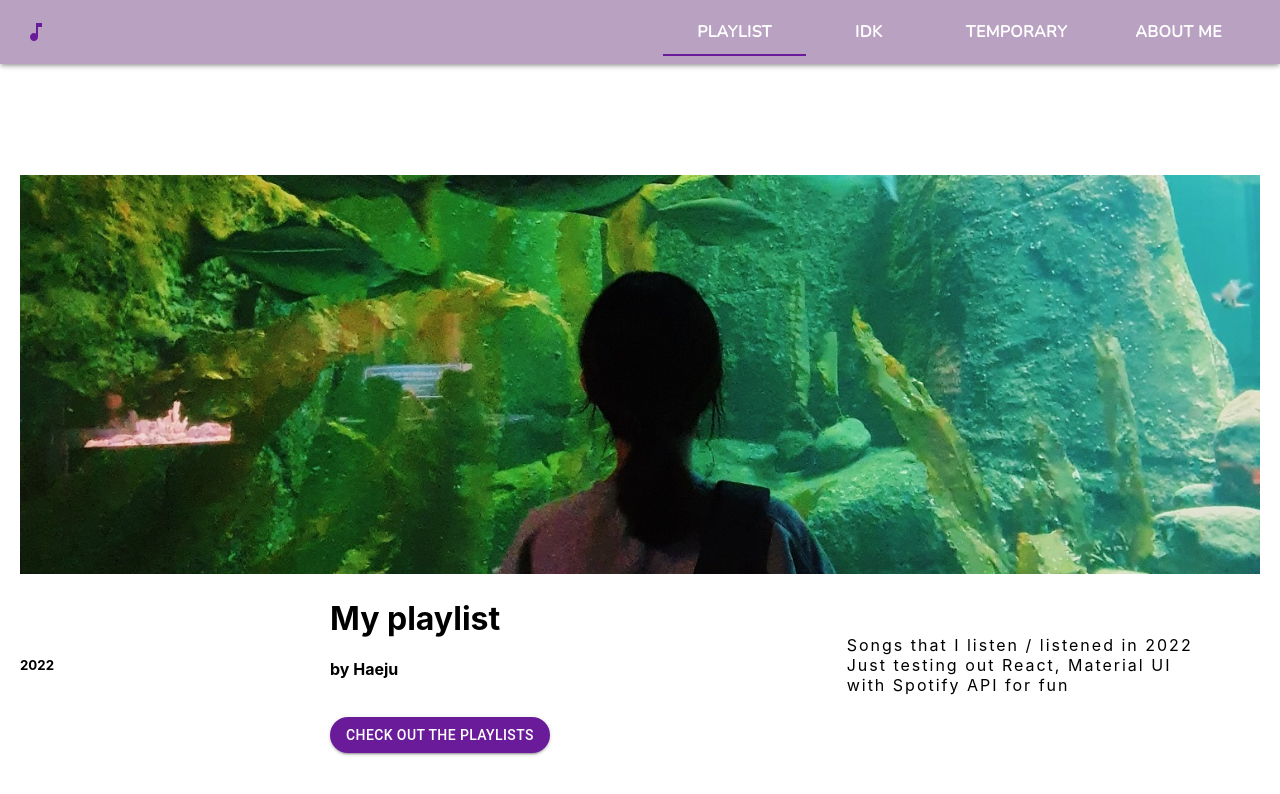
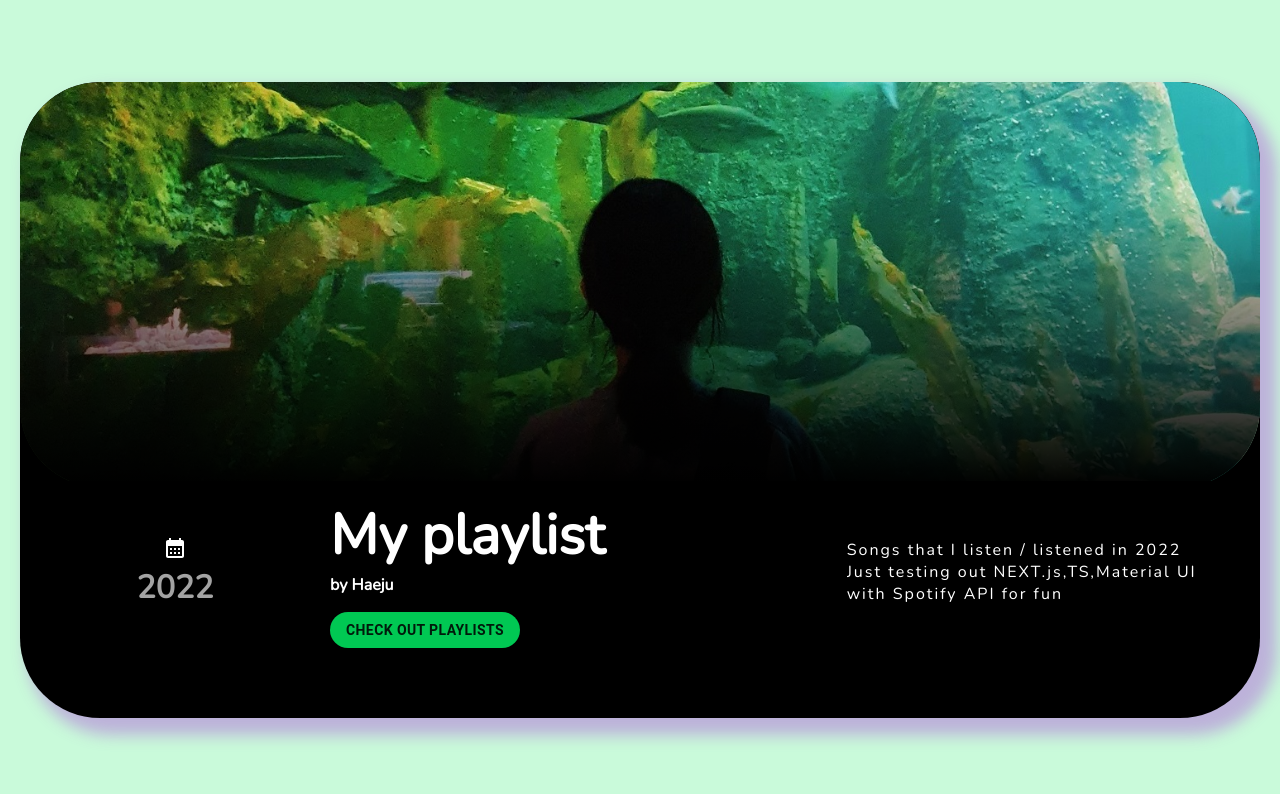
Before and after one commit to kaulfield23/My-playlist-next-ts, a Next.js app: page / in a window 1280 px wide. Shown: the top 794 px of the page. Built offline with nearby package versions, Linux system fonts and the light colour scheme.

Commit message:
added drawer and sass

```diff
--- /dev/null
+++ b/component/Drawer.tsx
@@ -0,0 +1,82 @@
+import React, { useState } from "react";
+import {
+  Drawer,
+  IconButton,
+  List,
+  ListItemButton,
+  ListItemIcon,
+  ListItemText,
+  Divider,
+} from "@mui/material";
+import Link from "next/link";
+import MenuIcon from "@mui/icons-material/Menu";
+
+const menus = [
+  { name: "PLAYLIST", path: "/playlist" },
+  { name: "IDK", path: "/idk" },
+  { name: "TEMPORARY", path: "/temporary" },
+];
+
+const DrawerMUI = () => {
+  const [openDrawer, setOpenDrawer] = useState(false);
+  return (
+    <>
+      <Drawer
+        open={openDrawer}
+        onClose={() => setOpenDrawer(false)}
+        anchor={"right"}
+      >
+        <List>
+          {menus.map((menu, index) => {
+            return (
+              <ListItemButton onClick={() => setOpenDrawer(false)} key={index}>
+                <ListItemIcon>
+                  <Link href={menu.path} passHref>
+                    <ListItemText
+                      primaryTypographyProps={{
+                        color: "purple",
+                        fontWeight: "bold",
+                        fontFamily: "Nunito",
+                        variant: "body2",
+                        padding: "13px",
+                      }}
+                    >
+                      {menu.name}
+                    </ListItemText>
+                  </Link>
+                </ListItemIcon>
+              </ListItemButton>
+            );
+          })}
+          <Divider />
+          <ListItemButton
+            onClick={() => setOpenDrawer(false)}
+            key={Math.random()}
+          >
+            <Link href="/aboutme" passHref>
+              <ListItemText
+                primaryTypographyProps={{
+                  color: "#3a4172",
+                  fontWeight: "bold",
+                  fontFamily: "Nunito",
+                  variant: "body2",
+                  padding: "13px",
+                }}
+              >
+                ABOUT ME
+              </ListItemText>
+            </Link>
+          </ListItemButton>
+        </List>
+      </Drawer>
+      <IconButton
+        sx={{ color: "white", marginLeft: "auto" }}
+        onClick={() => setOpenDrawer(!openDrawer)}
+      >
+        <MenuIcon />
+      </IconButton>
+    </>
+  );
+};
+
+export default DrawerMUI;
--- a/component/Navbar.tsx
+++ b/component/Navbar.tsx
@@ -1,4 +1,4 @@
-import React, { useState } from "react";
+import React, { useEffect, useState } from "react";
 import { styled } from "@mui/material/styles";
 import {
   AppBar,
@@ -12,6 +12,8 @@ import {
 import Link from "next/link";
 import { Box } from "@mui/system";
 import MusicNoteIcon from "@mui/icons-material/MusicNote";
+import Drawer from "./Drawer";
+import { useRouter } from "next/router";
 
 const CustomTab = styled(Tab, {
   shouldForwardProp: (props) => props !== "sx",
@@ -31,17 +33,25 @@ const CustomTab = styled(Tab, {
   },
 }));
 
-const menus = [
-  { name: "Playlist", path: "/playlist" },
-  { name: "IDK", path: "/idk" },
-  { name: "Temporary", path: "/temporary" },
-  { name: "About me", path: "/aboutme" },
-];
-
 const Navbar = () => {
-  const [value, setValue] = useState(0);
+  const [value, setValue] = useState<number>(0);
   const theme = useTheme();
   const isMobileSize = useMediaQuery(theme.breakpoints.down("md"));
+  const router = useRouter();
+  const menus = [
+    { name: "Playlist", path: "/playlist" },
+    { name: "IDK", path: "/idk" },
+    { name: "Temporary", path: "/temporary" },
+    { name: "About me", path: "/aboutme" },
+  ];
+
+  useEffect(() => {
+    const path = router.pathname;
+    const pathMenu = ["/playlist", "/idk", "/temporary", "/aboutme"];
+    const currentPath = pathMenu.findIndex((item) => item === path);
+    if (!currentPath) return;
+    setValue(currentPath);
+  }, [router]);
 
   return (
     <>
@@ -69,7 +79,7 @@ const Navbar = () => {
                   My playlist
                 </Typography>
               </Link>
-              {/* <DrawerMUI /> */}
+              <Drawer />
             </>
           ) : (
             <>
--- a/package.json
+++ b/package.json
@@ -15,7 +15,8 @@
     "@mui/material": "^5.6.4",
     "next": "12.1.5",
     "react": "18.1.0",
-    "react-dom": "18.1.0"
+    "react-dom": "18.1.0",
+    "sass": "^1.51.0"
   },
   "devDependencies": {
     "@types/node": "17.0.31",
--- a/pages/_app.tsx
+++ b/pages/_app.tsx
@@ -1,10 +1,13 @@
-import "../styles/globals.css";
+import "../styles/globals.scss";
 import type { AppProps } from "next/app";
 import Navbar from "../component/Navbar";
-import { ThemeProvider } from "@mui/material";
+import { StyledEngineProvider, ThemeProvider } from "@mui/material";
 import { theme } from "../styles/theme";
 import Head from "next/head";
+import { useRouter } from "next/router";
 function MyApp({ Component, pageProps }: AppProps) {
+  const router = useRouter();
+  const path = router.pathname;
   return (
     <>
       <Head>
@@ -12,10 +15,12 @@ function MyApp({ Component, pageProps }: AppProps) {
         <meta name="description" content="Generated by create next app" />
         <link rel="icon" href="/favicon.ico" />
       </Head>
-      <ThemeProvider theme={theme}>
-        <Navbar />
-        <Component {...pageProps} />
-      </ThemeProvider>
+      <StyledEngineProvider>
+        <ThemeProvider theme={theme}>
+          {path !== "/" ? <Navbar /> : ""}
+          <Component {...pageProps} />
+        </ThemeProvider>
+      </StyledEngineProvider>
     </>
   );
 }
--- a/pages/index.tsx
+++ b/pages/index.tsx
@@ -7,6 +7,7 @@ import Button from "@mui/material/Button";
 import Link from "next/link";
 import { Box } from "@mui/system";
 import Image from "next/image";
+import CalendarMonthIcon from "@mui/icons-material/CalendarMonth";
 
 const Home: NextPage = () => {
   const [width, setWidth] = useState<number>(0);
@@ -61,7 +62,7 @@ const Home: NextPage = () => {
           >
             <Grid item sm={3}>
               <div id="calendar-box">
-                {/* <FontAwesomeIcon icon={faCalendar} /> */}
+                <CalendarMonthIcon />
                 <h5>2022</h5>
               </div>
             </Grid>
@@ -69,13 +70,19 @@ const Home: NextPage = () => {
               <Box textAlign={width <= 950 ? "center" : "left"}>
                 <h1 id="mylist-title">My playlist</h1>
                 <h4 id="by-haeju">by Haeju</h4>
-                <Button
-                  variant="contained"
-                  color="primary"
-                  sx={{ borderRadius: 20, marginTop: 2 }}
-                >
-                  <Link href="/playlist">check out the playlists</Link>
-                </Button>
+                <Link href="/playlist" passHref>
+                  <Button
+                    variant="contained"
+                    color="secondary"
+                    sx={{
+                      borderRadius: 20,
+                      marginTop: 2,
+                      fontWeight: "bold",
+                    }}
+                  >
+                    check out playlists
+                  </Button>
+                </Link>
               </Box>
             </Grid>
             <Grid item sm={4}>
@@ -85,7 +92,7 @@ const Home: NextPage = () => {
               >
                 <p>
                   Songs that I listen / listened in 2022<br></br>
-                  Just testing out React, Material UI<br></br>
+                  Just testing out NEXT.js,TS,Material UI<br></br>
                   with Spotify API for fun
                 </p>
               </Box>
--- /dev/null
+++ b/styles/_mixin.scss
@@ -0,0 +1,6 @@
+@import "variables.scss";
+@mixin mobile {
+    @media screen and (max-width: $bp-mobile) {
+        @content;
+    }
+}
--- /dev/null
+++ b/styles/_variables.scss
@@ -0,0 +1,2 @@
+$bp-mobile: 700px;
+$c-gray: rgb(163, 163, 163);
--- a/styles/globals.css
+++ /dev/null
@@ -1,16 +0,0 @@
-html,
-body {
-  padding: 0;
-  margin: 0;
-  font-family: -apple-system, BlinkMacSystemFont, Segoe UI, Roboto, Oxygen,
-    Ubuntu, Cantarell, Fira Sans, Droid Sans, Helvetica Neue, sans-serif;
-}
-
-a {
-  color: inherit;
-  text-decoration: none;
-}
-
-* {
-  box-sizing: border-box;
-}
--- /dev/null
+++ b/styles/globals.scss
@@ -0,0 +1,20 @@
+@import "_mixin.scss";
+@import "index";
+* {
+    box-sizing: border-box;
+    text-decoration: none;
+    overflow-x: hidden;
+    margin: 0;
+    padding: 0;
+    font-family: "Nunito";
+}
+
+body {
+    background-color: rgb(201, 250, 218);
+    height: 100vh;
+}
+
+a {
+    color: inherit;
+    text-decoration: none;
+}
--- /dev/null
+++ b/styles/index.scss
@@ -0,0 +1,59 @@
+.index-main {
+    font-family: "nunito";
+    text-align: center;
+    .index-profile {
+        background-color: black;
+        box-shadow: 12px 12px 15px 5px rgba(172, 81, 218, 0.426);
+    }
+    color: white;
+    .playlist-intro {
+        margin-top: 10px;
+        padding-bottom: 70px;
+        @media screen and (max-width: 950px) {
+            margin-top: 60px;
+            display: flex;
+            flex-direction: column;
+            row-gap: 30px;
+        }
+    }
+    #mylist-title {
+        font-size: 3.5rem;
+        @include mobile {
+            font-size: 2rem;
+        }
+    }
+    h5 {
+        color: $c-gray;
+        font-size: 2rem;
+        @include mobile {
+            font-size: 20px;
+            color: $c-gray;
+        }
+    }
+    #index-img img {
+        width: 100%;
+    }
+    #index-img::after {
+        display: block;
+        position: relative;
+        background-image: linear-gradient( to bottom, rgba(0, 0, 0, 0) 0, rgb(0, 0, 0) 100%);
+        margin-top: -290px;
+        height: 290px;
+        @include mobile {
+            margin-top: -150px;
+            height: 150px;
+        }
+        width: 100%;
+        content: "";
+    }
+    #check-out {
+        color: rgb(68, 68, 68);
+        text-decoration: none;
+        font-family: "nunito";
+        font-weight: bolder;
+    }
+}
+
+.musicIcon {
+    color: #613a72;
+}
```
Also changed, not shown: pages/idk.tsx (+5 -2 lines), styles/Home.module.css (added), 1 other file (tests, documents, lock files or other folders).
